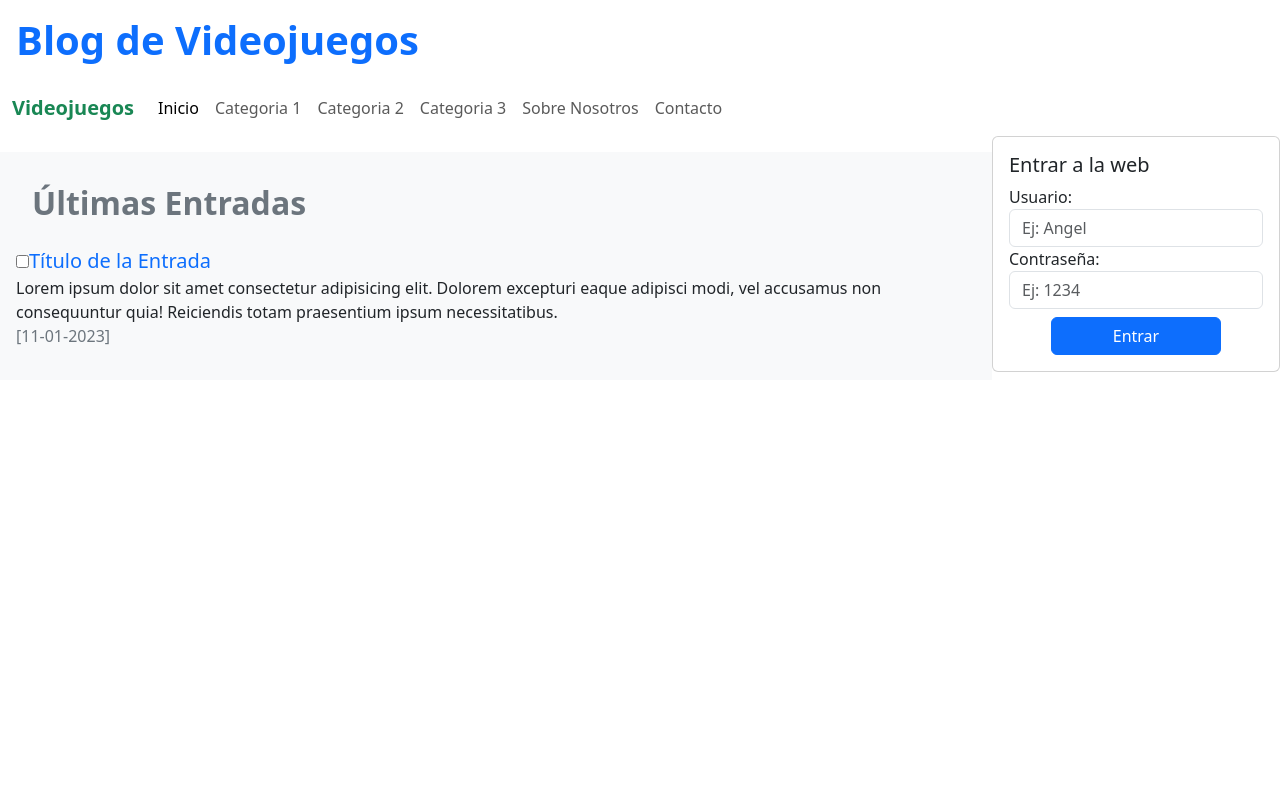
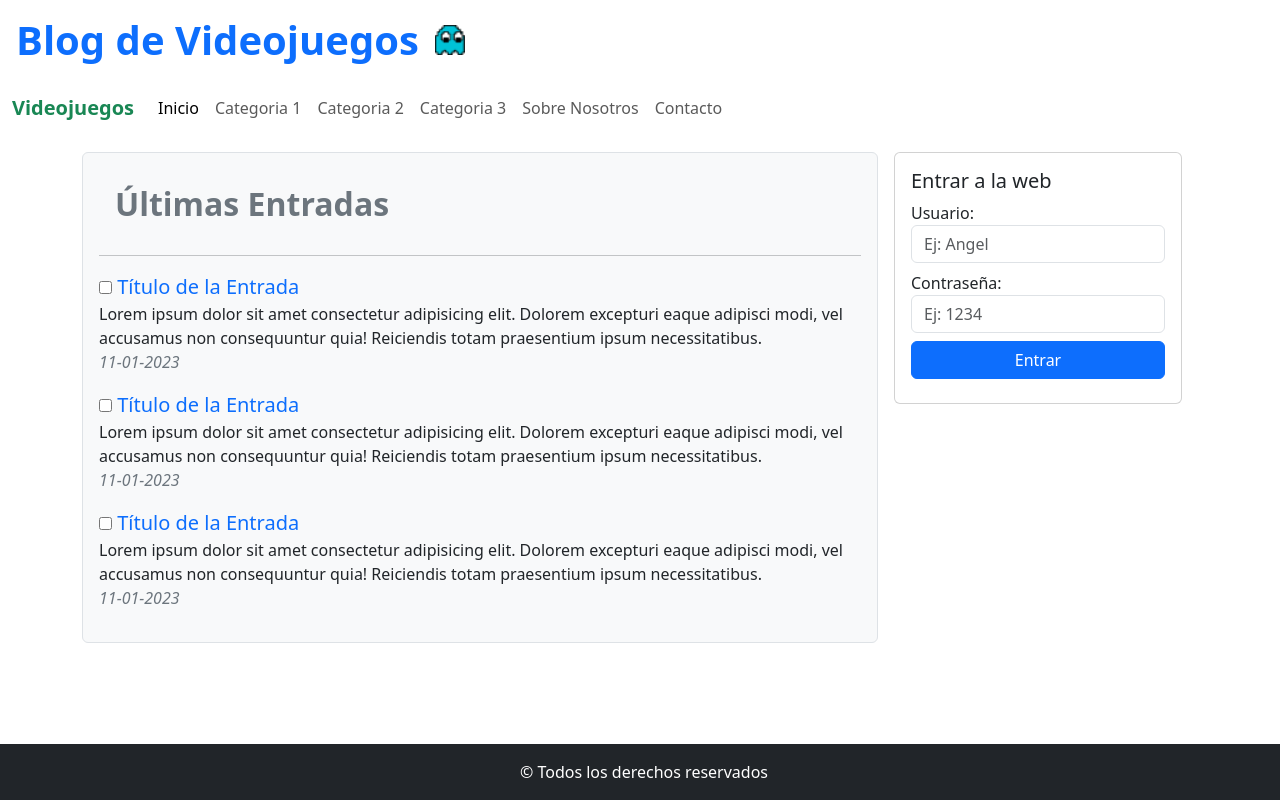
Before and after one commit to AngelTravieso/blog_php, a PHP site: page / in a window 1280 px wide. Run offline with PHP 8.4, Linux system fonts and the light colour scheme.

Commit message:
maquetacion blog (terminada)

```diff
--- a/css/style.css
+++ b/css/style.css
@@ -1,262 +1,28 @@
-/*FUENTES*/
-@font-face{
-    font-family: "fajala";
-    src: url(../fonts/fuente.ttf) format('truetype');
-    font-weight: normal;
-    font-style: normal;
+.square {
+    display: inline-block;
+    width: 200px;
+
+    background: red;
+    color: white;
 }
 
-
-/*GENERALES*/
-*{
-    margin: 0px;
-    padding: 0px;
-    font-family: sans-serif, Helvetica, Arial;
-    text-decoration: none;
+/* Start of animations */
+.slide {
+    position: absolute;
+    animation: slide 4s infinite linear;
 }
 
-.clearfix{
-    clear: both;
-    float: none;
+.main-content {
+    min-height: 100vh;
 }
 
-body{
-    background: url(../img/cubes.png) #F4F4F4;
+/* animacion izquierda derecha */
+@keyframes slide {
+    from {
+        transform: translate(0, 0);
+    }
+
+    to {
+        transform: translate(100%, 0);
+    }
 }
-
-.alerta{
-    padding: 5px;
-    font-size: 14px;
-    color: white;
-    background: green;
-    box-shadow: 0px 1px 3px #ccc;
-    margin-bottom: 15px;
-    border-radius: 2px;
-}
-
-.alerta-error{
-    background: red;
-}
-
-.fecha{
-    color: #4e4e4e;
-    margin-top:5px;
-    font-size: 14px;
-}
-
-/*CABECERA*/
-#cabecera{
-    width: 85%;
-    height: auto;
-    background: transparent;
-    margin: 0px auto;
-    /*border: 1px solid black;*/
-}
-
-
-/*LOGOTIPO*/
-#logo{
-    float:left;
-    width: 540px;
-    height: 110px;
-}
-
-#logo a{
-    font-family: "fajala", Helvetica;
-    font-size: 40px;
-    letter-spacing: 2px;
-    color: #2979CD;
-    text-shadow: 0px 0px 0px black, 1px 1px 0px black, 2px 2px 0px black;
-    transition: all 500ms;
-    line-height: 90px;
-    margin-left: 10px;
-}
-
-#logo a:hover{
-    cursor: pointer;
-    text-shadow: 0px 0px 0px black, -1px -1px 0px black, -2px -2px 0px black;
-}
-
-/*MENU*/
-#menu{
-    clear: both;
-    width: 100%;
-    height: 45px;
-    background: linear-gradient(to bottom, #f9f9f9 0px, #e9e9e9 100%);
-    border: 1px solid #C9C9C9;
-    border-radius: 8px;
-    box-shadow: 0px 1px 1px #ccc;
-    overflow: hidden;
-}
-
-#menu ul{
-    list-style: none;
-}
-
-#menu ul li{
-    float: left;
-    line-height: 44px;
-    border-right: 1px solid #D6D6D6;
-}
-
-#menu ul li a{
-    display: block;
-    padding-left: 10px;
-    padding-right: 10px;
-    font-size: 15px;
-    color: #838282;
-}
-
-#menu ul li a:hover{
-    background: linear-gradient(to bottom, #f2f2f2 0px, #dad9d4 100%);
-}
-
-/*CONTENIDO*/
-#contenedor{
-    width: 85%;
-    height: auto;
-/*    min-height: 600px;*/
-    margin: 0px auto;
-    margin-top: 30px;
-    margin-bottom: 30px;
-}
-
-/*BARRA LATERAL*/
-#sidebar{
-    float:right;
-    width: 27%;
-    height: auto;
-}
-
-.bloque{
-    display:block;
-    width: 90%;
-    margin: 0px auto;
-    margin-bottom: 35px;
-    background: white;
-    padding: 15px;
-    box-shadow: 0px 0px 1px rgba(0,0,0,0.3), 0px 3px 7px rgba(0,0,0,0.3), 0px 0px 1px #FFFFFF inset, 0px -3px 2px rgba(0,0,0,0.25) inset;
-}
-
-.bloque h3{
-    margin-bottom: 15px;
-}
-
-label,
-input[type="text"],
-input[type="email"],
-input[type="password"]{
-    display: block;
-    width: 95%;
-    margin-top:2px;
-    margin-bottom: 2px;
-}
-
-input[type="text"],
-input[type="email"],
-input[type="password"]{
-    padding: 5px;
-    margin-bottom: 10px;
-}
-
-input[type="button"],
-input[type="submit"],
-.boton{
-    margin-top: 5px;
-    margin-bottom: 5px;
-    display: block;
-    border-radius: 2px;
-    color:white;
-    background: #007ee5;
-    border: 1px solid #156785;
-    cursor:pointer;
-    padding: 7px;
-}
-
-.boton{
-    color:white !important;
-    text-align: center;
-    width: 130px;
-}
-
-.boton-naranja{
-    background: orange;
-    border-color: #bd7d08;
-}
-
-.boton-verde{
-    background: #21b921;
-    border-color: green;
-}
-
-.boton-rojo{
-    background: red;
-    border-color: #444;
-}
-
-
-/*PRINCIPAL*/
-#principal{
-    float: left;
-    width: 65%;
-    min-height: 572px;
-    background:white;
-    border-radius: 5px;
-    box-shadow: 0px 0px 5px #ccc;
-    margin-left: 20px;
-    padding: 20px;
-    overflow: hidden;
-}
-
-#principal a{
-    color: #333;
-}
-
-#principal h1{
-    font-size: 32px;
-    color: #444;
-    letter-spacing: 1px;
-    text-shadow: 1px 1px 2px #ccc;
-    font-family: "fajala";
-}
-
-#principal h2{
-    font-size: 20px;
-    color: #2979CD;
-    text-shadow: 1px 1px 2px #ccc;
-    letter-spacing: 1px;
-    font-family: "fajala";
-    margin-top: 25px;
-}
-
-#principal p{
-    margin-top: 8px;
-}
-
-#ver-todas a{
-    display: block;
-    border-radius: 2px;
-    padding: 15px;
-    color:white;
-    background: #007ee5;
-    border: 1px solid #156785;
-    cursor:pointer;
-    width: 160px;
-    margin: 0px auto;
-    margin-top:50px;
-}
-
-/*PIE DE PAGINA*/
-#pie{
-    clear:both;
-    width: 85%;
-    margin: 0px auto;
-    background: linear-gradient(to bottom, #f9f9f9 0px, #e9e9e9 100%);
-    border: 1px solid #c9c9c9;
-    border-bottom: none;
-    border-radius: 8px 8px 0px 0px;
-    color: #666;
-    height: auto;
-    padding: 15px;
-    text-align: center;
-}
--- a/index.html
+++ b/index.html
@@ -4,11 +4,26 @@
     <meta charset="utf-8">
     <meta name="viewport" content="width=device-width, initial-scale=1">
     <title>Blog de Videojuegos</title>
+    <!-- Favicon -->
+    <link rel="icon" href="/img/fantasma.png">
+    <!-- Bootstrap-->
     <link href="https://cdn.jsdelivr.net/npm/bootstrap@5.3.0-alpha1/dist/css/bootstrap.min.css" rel="stylesheet" integrity="sha384-GLhlTQ8iRABdZLl6O3oVMWSktQOp6b7In1Zl3/Jr59b6EGGoI1aFkw7cmDA6j6gD" crossorigin="anonymous">
+    <!-- CSS -->
+    <link rel="stylesheet" href="css/style.css">
   </head>
-  <body class="bg-white">
+  <body class="bg-white position-relative main-content">
 
+    <div class="d-flex align-items-center">
+        <a href="#" class="text-decoration-none">
             <h1 class="text-primary m-3 fw-bold">Blog de Videojuegos</h1>
+        </a>
+        <img src="/img/fantasma.png" class="phantom phantom-animation" height="30" alt="Fantasma Pac-man">
+
+        <!-- * red box -->
+        <!-- <div class="row">
+            <div class="square slide">Slide</div>
+        </div> -->
+    </div>
 
     <!-- Navbar -->
     <nav class="navbar navbar-expand-lg">
@@ -51,48 +66,87 @@
         </div>
     </nav>
 
-    <div class="d-flex">
+    <div class="container d-flex justify-content-between">
         <!-- Contenido Principal -->
         <main class="container-fluid p-0">
-            <section class="container bg-light mx-auto m-3 p-3">
+            <section class="bg-light mx-auto m-3 border border-1 rounded p-3">
                 <h2 class="text-secondary fw-bold p-3">Últimas Entradas</h2>
+
+                <hr>
 
                 <!-- Entradas del Blog -->
                 <article class="entrada">
                     <div class="d-flex align-items-center">
-                        <input type="checkbox" name="" id="">
-                        <p class="fs-5 text-primary m-0">Título de la Entrada</p>
+                        <label for="entrada" class="fs-5 text-primary m-0">
+                            <input type="checkbox" name="" id="entrada">
+                            Título de la Entrada
+                        </label>
                     </div>
                     <p class="m-0">Lorem ipsum dolor sit amet consectetur adipisicing elit. Dolorem excepturi eaque adipisci modi, vel accusamus non consequuntur quia! Reiciendis totam praesentium ipsum necessitatibus.</p>
-                    <p class="fecha_entrada text-secondary fs-6">[11-01-2023]</p>
+                    <p class="fecha_entrada text-secondary fs-6 fst-italic">11-01-2023</p>
+                </article>
+
+                <article class="entrada">
+                    <div class="d-flex align-items-center">
+                        <label for="entrada" class="fs-5 text-primary m-0">
+                            <input type="checkbox" name="" id="entrada">
+                            Título de la Entrada
+                        </label>
+                    </div>
+                    <p class="m-0">Lorem ipsum dolor sit amet consectetur adipisicing elit. Dolorem excepturi eaque adipisci modi, vel accusamus non consequuntur quia! Reiciendis totam praesentium ipsum necessitatibus.</p>
+                    <p class="fecha_entrada text-secondary fs-6 fst-italic">11-01-2023</p>
+                </article>
+
+                <article class="entrada">
+                    <div class="d-flex align-items-center">
+                        <label for="entrada" class="fs-5 text-primary m-0">
+                            <input type="checkbox" name="" id="entrada">
+                            Título de la Entrada
+                        </label>
+                    </div>
+                    <p class="m-0">Lorem ipsum dolor sit amet consectetur adipisicing elit. Dolorem excepturi eaque adipisci modi, vel accusamus non consequuntur quia! Reiciendis totam praesentium ipsum necessitatibus.</p>
+                    <p class="fecha_entrada text-secondary fs-6 fst-italic">11-01-2023</p>
                 </article>
             </section>
         </main>
 
         <!-- Formulario de Login -->
-        <aside>
+        <aside class="p-3">
             <div class="card" style="width: 18rem;">
                 <div class="card-body">
                 <h5 class="card-title">Entrar a la web</h5>
                     <form action="#" class="mb-2" method="POST">
+                        <div class="user-form mb-2">
                             <label for="usuario">Usuario:</label>
                             <input type="text" id="usuario" class="form-control" maxlength="50" placeholder="Ej: Angel" required>
+                        </div>
+
+                        <div class="password-form mb-2">
                             <label for="password">Contraseña:</label>
                             <input type="text" id="password" class="form-control" maxlength="50" placeholder="Ej: 1234" required>
-                    </form>
-                <div class="d-grid gap-2 col-8 mx-auto">
+                        </div>
+
+                        <div class="d-grid gap-2 mx-auto">
                             <button class="btn btn-primary" type="button">Entrar</button>
                         </div>
+
+                    </form>
                 </div>
             </div>
         </aside>
     </div>
 
 
+    <footer class="footer d-flex justify-content-center align-items-center bg-dark p-3 text-white bottom-0 position-absolute bottom-0 w-100">
+        <span class="year"></span>
+        <p class="m-0 ms-2">&copy; Todos los derechos reservados</p>
+    </footer>
 
 
 
-
+    <!-- Bootstrap -->
     <script src="https://cdn.jsdelivr.net/npm/bootstrap@5.3.0-alpha1/dist/js/bootstrap.bundle.min.js" integrity="sha384-w76AqPfDkMBDXo30jS1Sgez6pr3x5MlQ1ZAGC+nuZB+EYdgRZgiwxhTBTkF7CXvN" crossorigin="anonymous"></script>
+    <!-- JS -->
+    <script src="js/index.js"></script>
   </body>
 </html>
--- /dev/null
+++ b/js/index.js
@@ -0,0 +1,20 @@
+"use strict"
+
+// Variables
+const year = new Date().getFullYear();
+
+// Selectores
+const yearSelector = document.querySelector(".year");
+const phantom = document.querySelector(".phantom");
+
+// Funciones
+const cargarEventListeners = () => {
+    // Esperar que el DOM este cargado
+    // document.addEventListener("DOMContentLoaded", () => {
+
+    // });
+}
+
+// Eventos
+//* cargar eventos
+// cargarEventListeners();
```
Also changed, not shown: img/fantasma.png (added). Lines whose indentation alone changed are shown as unchanged.
